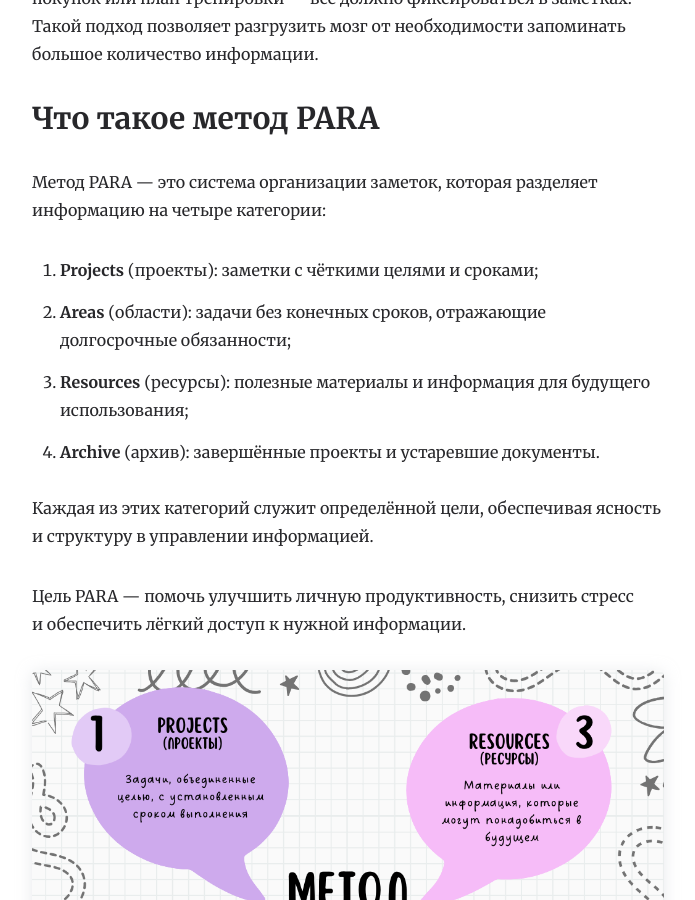
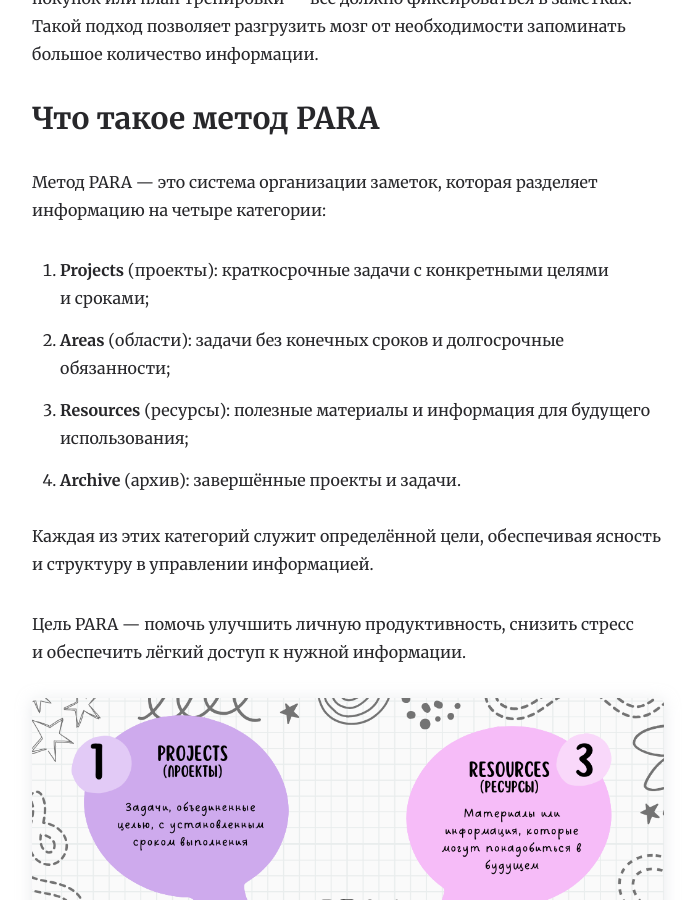
Before and after one commit to foodgy/foodgy.github.io, a Jekyll site: the page built from _posts/2024-07-08-para-method.md, in a window 1280 px wide and 900 px high, scrolled down 1030 px. Shown: the whole window, without its empty margins (292-987 px from the left). Built offline with Jekyll 4.4.1, drawn with Linux system fonts in a browser that asks for light colours; nearby versions of some CDN libraries; emoji names are drawn with the system emoji font.

Commit message:
article corrections

```diff
--- a/_posts/2024-07-08-para-method.md
+++ b/_posts/2024-07-08-para-method.md
@@ -16,10 +16,10 @@ tagline: "Простой способ организовать свою цифр
 
 Метод PARA&nbsp;&mdash; это система организации заметок, которая разделяет информацию на&nbsp;четыре категории:
 
-1. **Projects** (проекты): заметки с&nbsp;чёткими целями и&nbsp;сроками;
-2. **Areas** (области): задачи без конечных сроков, отражающие долгосрочные обязанности;
+1. **Projects** (проекты): краткосрочные задачи с&nbsp;конкретными целями и&nbsp;сроками;
+2. **Areas** (области): задачи без конечных сроков и&nbsp;долгосрочные обязанности;
 3. **Resources** (ресурсы): полезные материалы и&nbsp;информация для будущего использования;
-4. **Archive** (архив): завершённые проекты и&nbsp;устаревшие документы.
+4. **Archive** (архив): завершённые проекты и задачи.
 
 Каждая из&nbsp;этих категорий служит определённой цели, обеспечивая ясность и&nbsp;структуру в&nbsp;управлении информацией.
 
```
